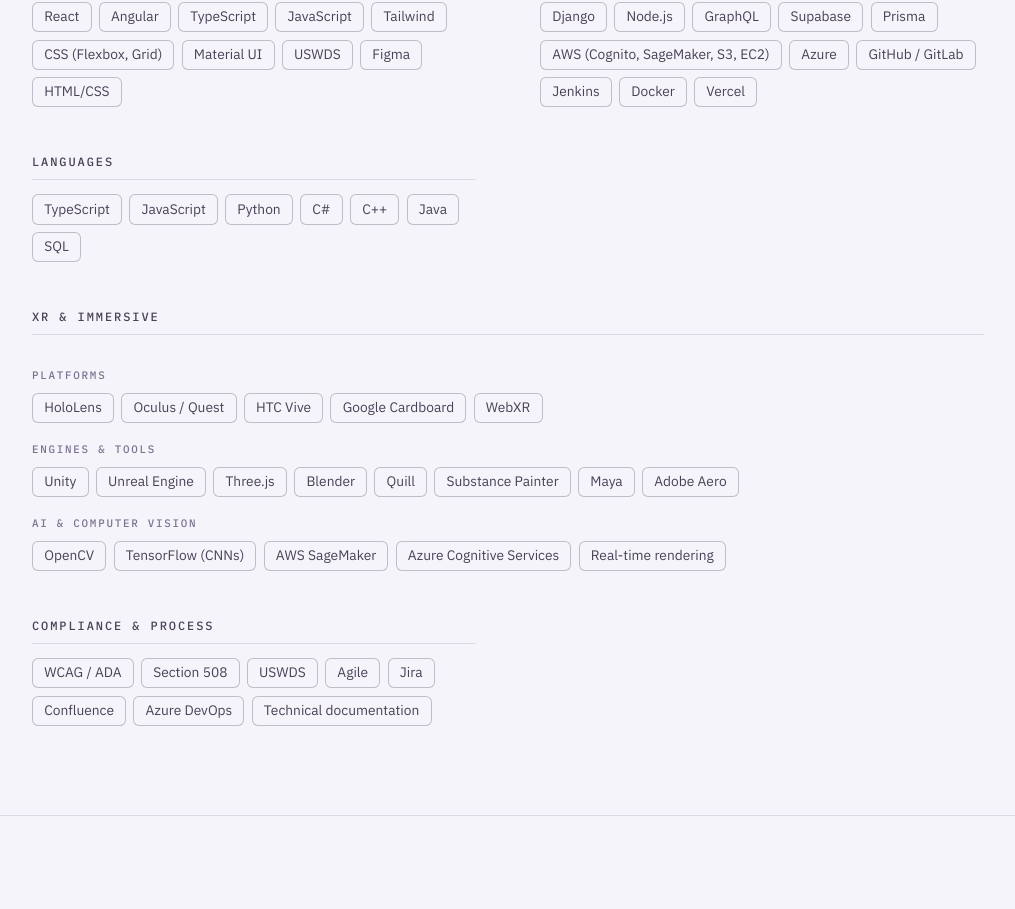
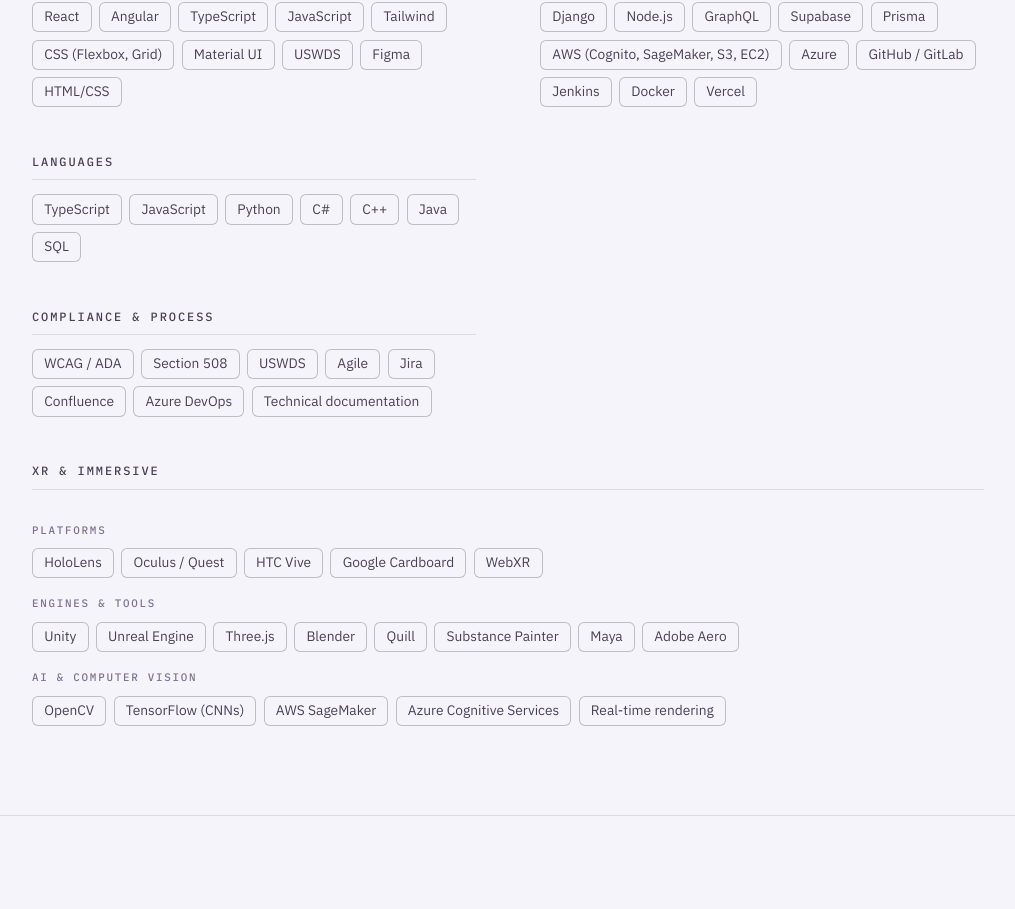
Before and after one commit to esther-joseph/esther-joseph-portfolio-website, a React (Vite) app: page / in a window 1280 px wide. Shown: the part 5027-5936 px from the top of the page, without its empty margins (132-1147 px from the left). Built offline with nearby package versions, Linux system fonts and the light colour scheme.

Commit message:
Fix skills grid: group Languages and Compliance to eliminate gap

```diff
--- a/src/pages/HomePage.module.css
+++ b/src/pages/HomePage.module.css
@@ -467,6 +467,7 @@
 
 .skillset { display: flex; flex-direction: column; }
 .skillsetWide { grid-column: 1 / -1; }
+.skillsetGroup { display: flex; flex-direction: column; gap: clamp(1.8rem, 3.5vw, 3rem); }
 
 .skillsetLabel {
   display: block;
--- a/src/pages/HomePage.tsx
+++ b/src/pages/HomePage.tsx
@@ -210,27 +210,47 @@
             <h2>Tools &amp; skills</h2>
           </div>
           <div className={styles.skillsGrid}>
-            {skills.map((s) => (
-              <div key={s.title} className={`${styles.skillset} ${s.sub ? styles.skillsetWide : ""}`}>
+            {/* Frontend */}
+            {skills.filter(s => s.title === "Frontend").map((s) => (
+              <div key={s.title} className={styles.skillset}>
                 <span className={`${styles.label} ${styles.skillsetLabel}`}>{s.title}</span>
-                {s.sub ? (
-                  s.sub.map((sub) => (
-                    <div key={sub.label} className={styles.skillSub}>
-                      <span className={`${styles.label} ${styles.skillSubLabel}`}>{sub.label}</span>
-                      <div className={styles.chips}>
-                        {sub.items.map((item) => (
-                          <span key={item} className={styles.chip}>{item}</span>
-                        ))}
-                      </div>
+                <div className={styles.chips}>
+                  {s.items!.map((item) => <span key={item} className={styles.chip}>{item}</span>)}
+                </div>
+              </div>
+            ))}
+            {/* Backend & DevOps */}
+            {skills.filter(s => s.title === "Backend & DevOps").map((s) => (
+              <div key={s.title} className={styles.skillset}>
+                <span className={`${styles.label} ${styles.skillsetLabel}`}>{s.title}</span>
+                <div className={styles.chips}>
+                  {s.items!.map((item) => <span key={item} className={styles.chip}>{item}</span>)}
+                </div>
+              </div>
+            ))}
+            {/* Languages + Compliance grouped to eliminate gap */}
+            <div className={styles.skillsetGroup}>
+              {skills.filter(s => ["Languages", "Compliance & process"].includes(s.title)).map((s) => (
+                <div key={s.title} className={styles.skillset}>
+                  <span className={`${styles.label} ${styles.skillsetLabel}`}>{s.title}</span>
+                  <div className={styles.chips}>
+                    {s.items!.map((item) => <span key={item} className={styles.chip}>{item}</span>)}
+                  </div>
+                </div>
+              ))}
+            </div>
+            {/* XR & Immersive — full width */}
+            {skills.filter(s => s.sub).map((s) => (
+              <div key={s.title} className={`${styles.skillset} ${styles.skillsetWide}`}>
+                <span className={`${styles.label} ${styles.skillsetLabel}`}>{s.title}</span>
+                {s.sub!.map((sub) => (
+                  <div key={sub.label} className={styles.skillSub}>
+                    <span className={`${styles.label} ${styles.skillSubLabel}`}>{sub.label}</span>
+                    <div className={styles.chips}>
+                      {sub.items.map((item) => <span key={item} className={styles.chip}>{item}</span>)}
                     </div>
-                  ))
-                ) : (
-                  <div className={styles.chips}>
-                    {s.items!.map((item) => (
-                      <span key={item} className={styles.chip}>{item}</span>
-                    ))}
                   </div>
-                )}
+                ))}
               </div>
             ))}
           </div>
```
